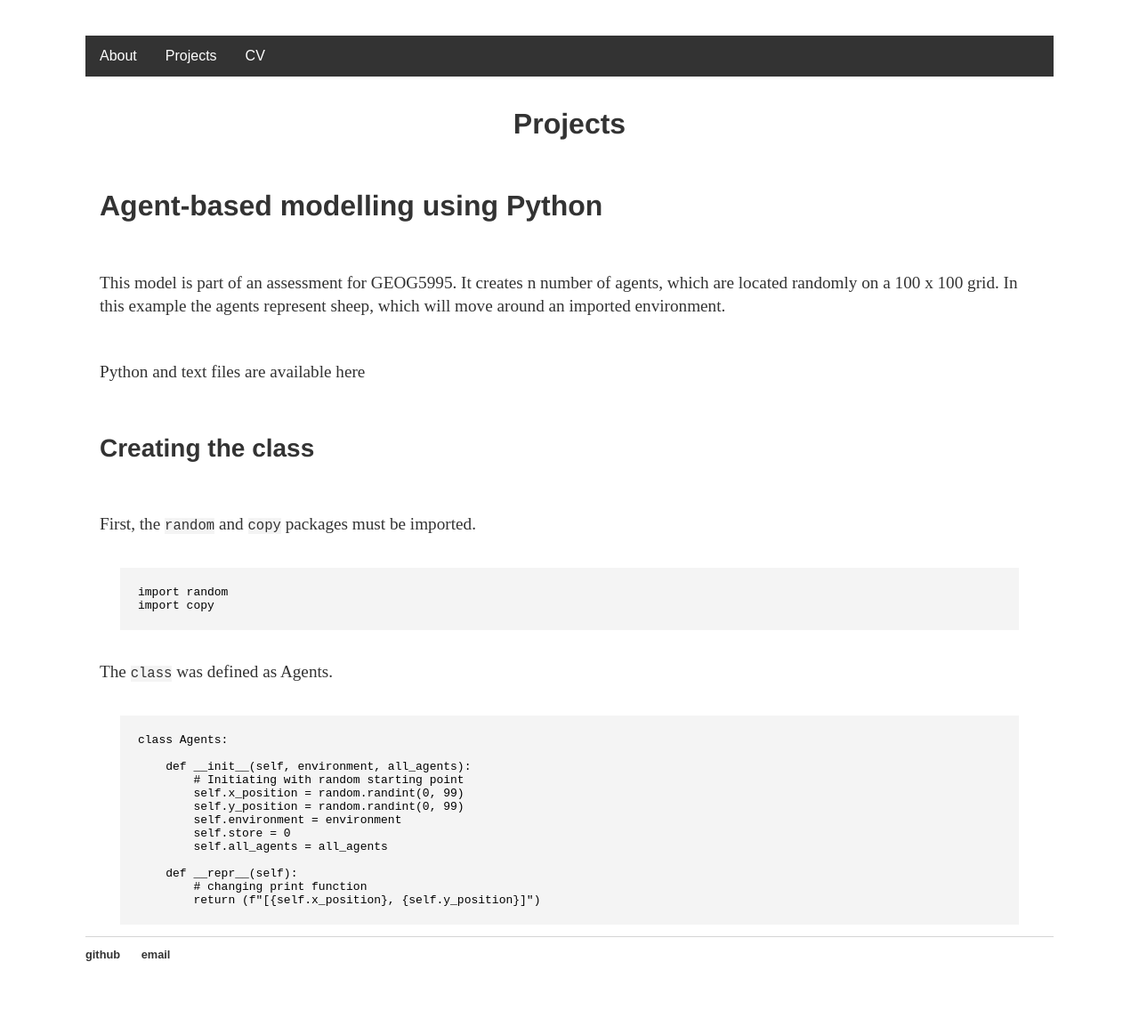
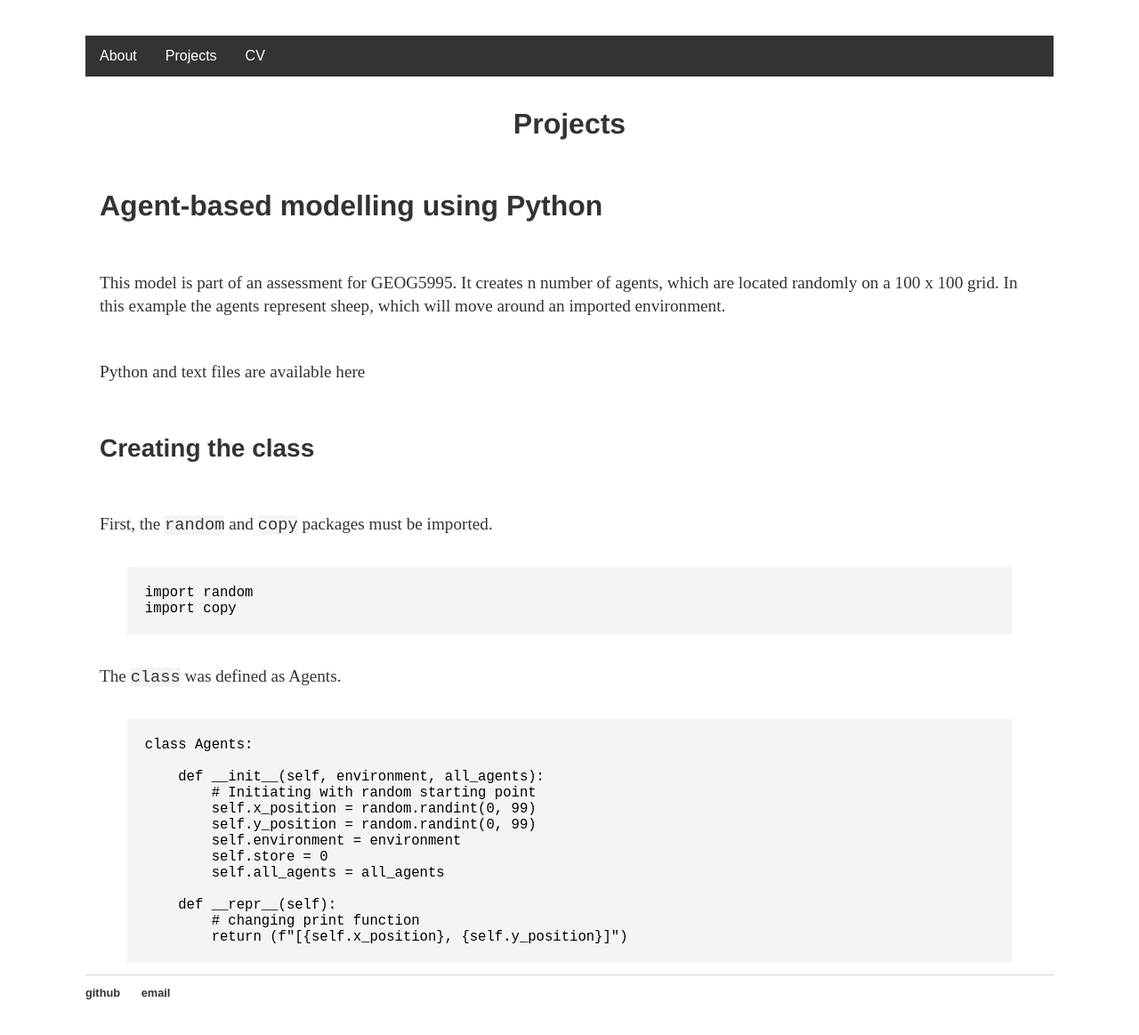
Before and after one commit to lena-kilian/lena-kilian.github.io, a Jekyll site: the page built from abm/index.md, in a window 1280 px wide. Shown: the whole page at 89% size. Built offline with Jekyll 4.4.1, drawn with Linux system fonts in a browser that asks for light colours; our own code applies the rules of GitHub Pages for plain Markdown files; before the commit the page ends 1120 px from its top, so only the background shows below that.

Commit message:
Update main.css

```diff
--- a/css/main.css
+++ b/css/main.css
@@ -123,6 +123,7 @@ p {
 
 code {
     background-color: #f4f4f4;
+    font-size: 1.2em;
 }
 
 pre code {
@@ -131,6 +132,7 @@ pre code {
   padding: 20px;
   margin-left: 3em;
   margin-right: 3em;
+  font-size: 1.2em;
 }
 
 footer {
```
